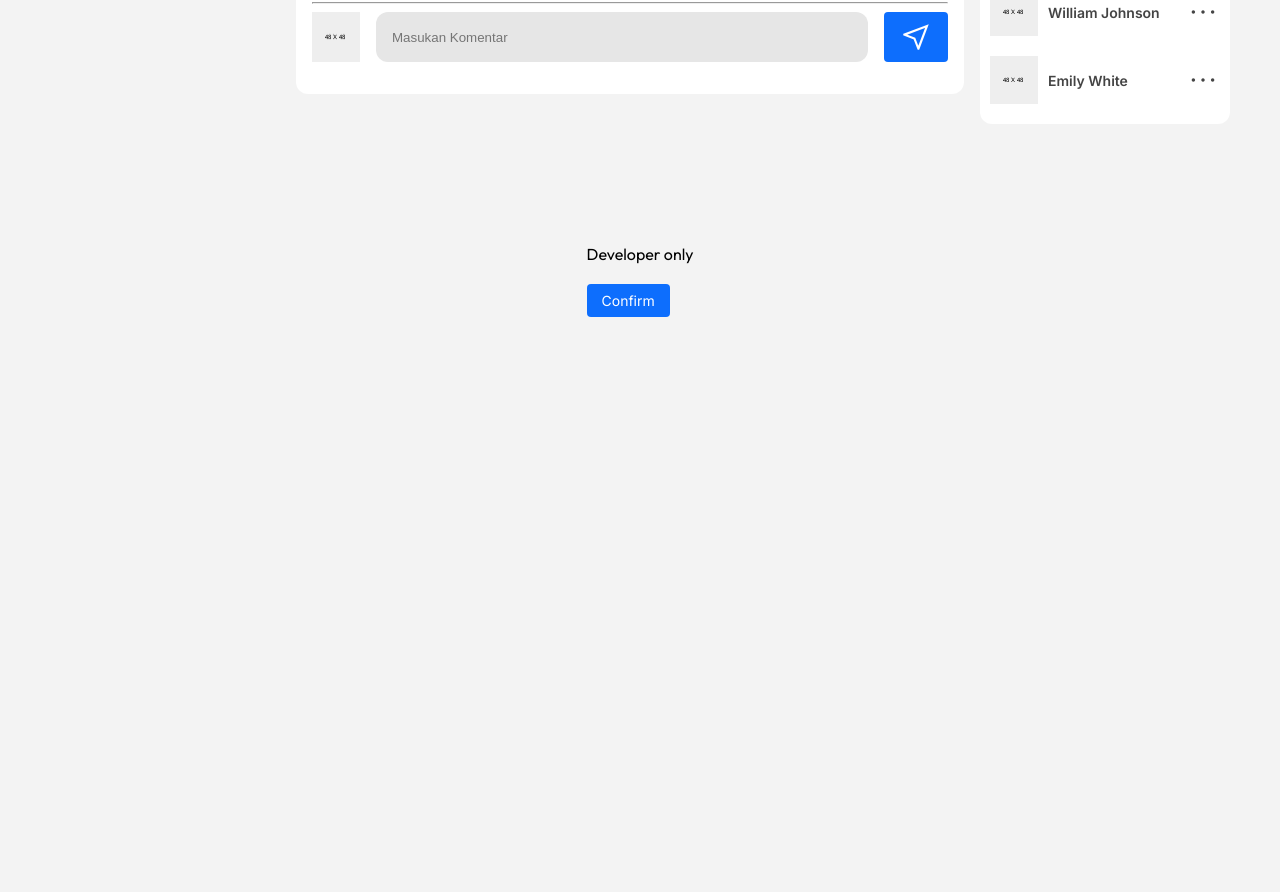
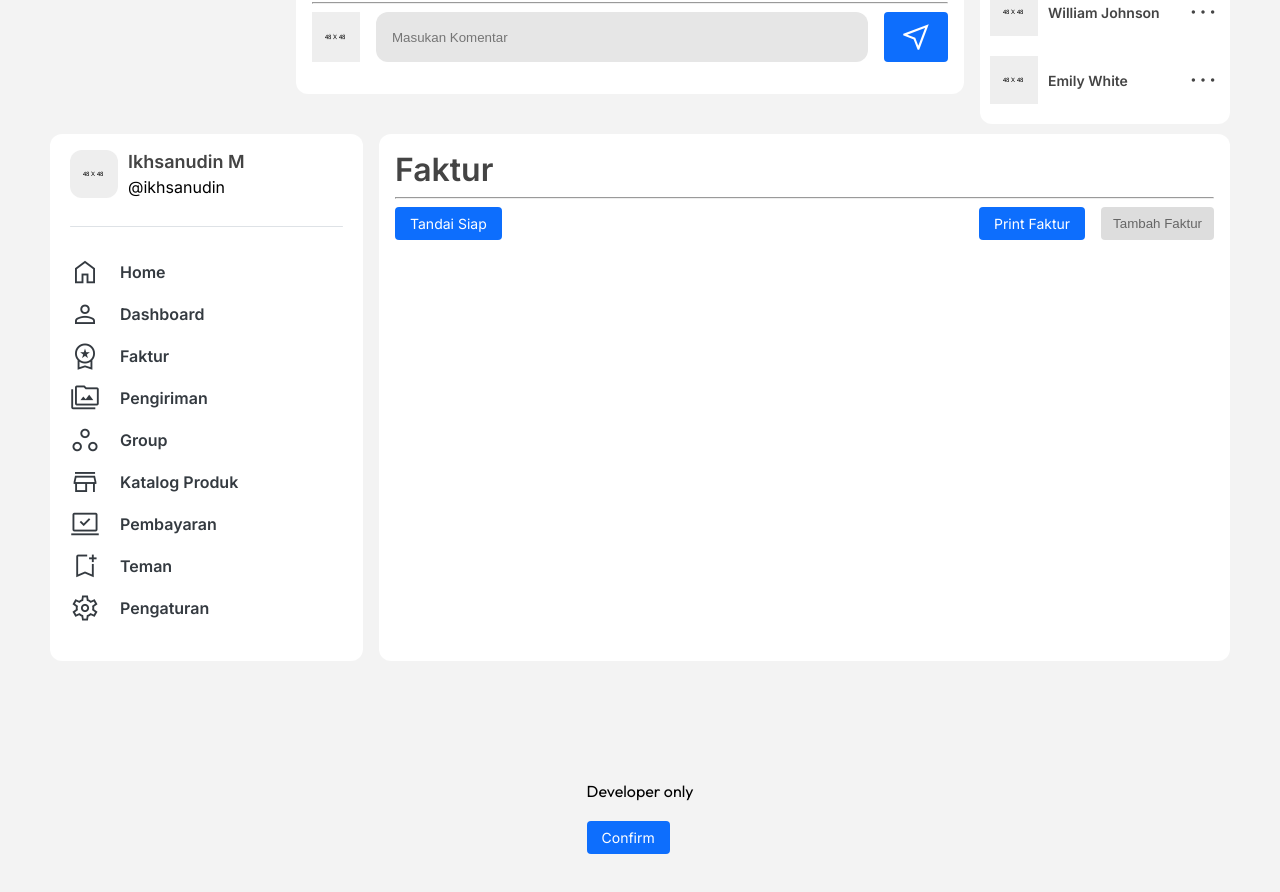
Before and after one commit to Haris-mlna/andaru-partners, a React (Create React App) app: page / in a window 1280 px wide. Shown: the part 1140-2032 px from the top of the page. Before the commit the page ends 1557 px from the top, so only its background shows below. Built offline with nearby package versions, Linux system fonts and the light colour scheme.

Commit message:
update hari ini

```diff
--- /dev/null
+++ b/src/components/Atom/input/input.jsx
@@ -0,0 +1,17 @@
+import * as React from "react";
+import TextField from "@mui/material/TextField";
+
+export default function BasicTextFields(id, new_className, size, name, label) {
+  return (
+    <div>
+      <TextField
+        name={name}
+        id={id}
+        size={size}
+        label={label}
+        new_className={new_className}
+        variant="outlined"
+      />
+    </div>
+  );
+}
--- a/src/pages/home/home.js
+++ b/src/pages/home/home.js
@@ -10,6 +10,7 @@ import Sidebar from "../../components/Organism/sidebar/sidebar";
 import Feed from "../../components/Organism/feed/feed";
 import NavbarMobile from "../../components/Organism/navbar-mobile/navbar-mobile";
 import {ResponsiveButton} from "../../components/Organism/responsive-button/responsive-button";
+import Invoice from "../invoice/invoice";
 
 
 const Home = () => {
@@ -33,6 +34,10 @@ const Home = () => {
         <Feed/>
         <SidebarContact/>
       </div>
+      <div className={styles.content}>
+        <Sidebar changeMain={changeMain} setChangeMain={setChangeMain} />
+        <Invoice/>
+      </div>
       <div className={styles.dev_only}>
         <p>Developer only</p>
         <ButtonPrimary text={"Confirm"} onPress={openDev} />
--- /dev/null
+++ b/src/pages/invoice/invoice.jsx
@@ -0,0 +1,28 @@
+import {
+  ButtonInvite,
+  ButtonPrimary,
+} from "../../components/Atom/button/button";
+import { H4tag } from "../../components/Atom/text/text";
+import styles from "./invoice.module.css";
+
+const Invoice = () => {
+  return (
+    <div className={styles.invoice}>
+      <div className={styles.headInvoice}>
+        <H4tag text={"Faktur"} />
+        <hr />
+      </div>
+      <div className={styles.btnInvoice}>
+        <div className={styles.btnInvoiceLeft}>
+          <ButtonPrimary text={"Tandai Siap"} />
+        </div>
+        <div className={styles.btnInvoiceRight}>
+          <ButtonPrimary text={"Print Faktur"} />
+          <ButtonInvite text={"Tambah Faktur"} />
+        </div>
+      </div>
+    </div>
+  );
+};
+
+export default Invoice;
--- /dev/null
+++ b/src/pages/invoice/invoice.module.css
@@ -0,0 +1,16 @@
+.invoice{
+    background-color: var(--bs-white);
+    border-radius: 12px;
+    padding: 1rem;
+    flex: 3;
+}
+
+.btnInvoice{
+    display: flex;
+    justify-content: space-between;
+}
+
+.btnInvoiceRight{
+    display: flex;
+    gap: 1em;
+}
--- a/src/pages/template/template.js
+++ b/src/pages/template/template.js
@@ -50,6 +50,7 @@ import { DropdownAvatar } from "../../components/Organism/navbar/navbar.jsx";
 import { SidebarGallery } from "../../components/Molekul/right-sidebar/right-sidebar";
 import { SidebarContact } from "../../components/Molekul/contact/contact";
 import { GroupContainer } from "../../components/Organism/group/group";
+import BasicTextFields from "../../components/Atom/input/input";
 
 const Template = () => {
 
@@ -107,6 +108,7 @@ const Template = () => {
         <SidebarGallery/>
         <SidebarContact/>
         <GroupContainer/>
+        <BasicTextFields/>
       </div>
     </div>
   );
```
